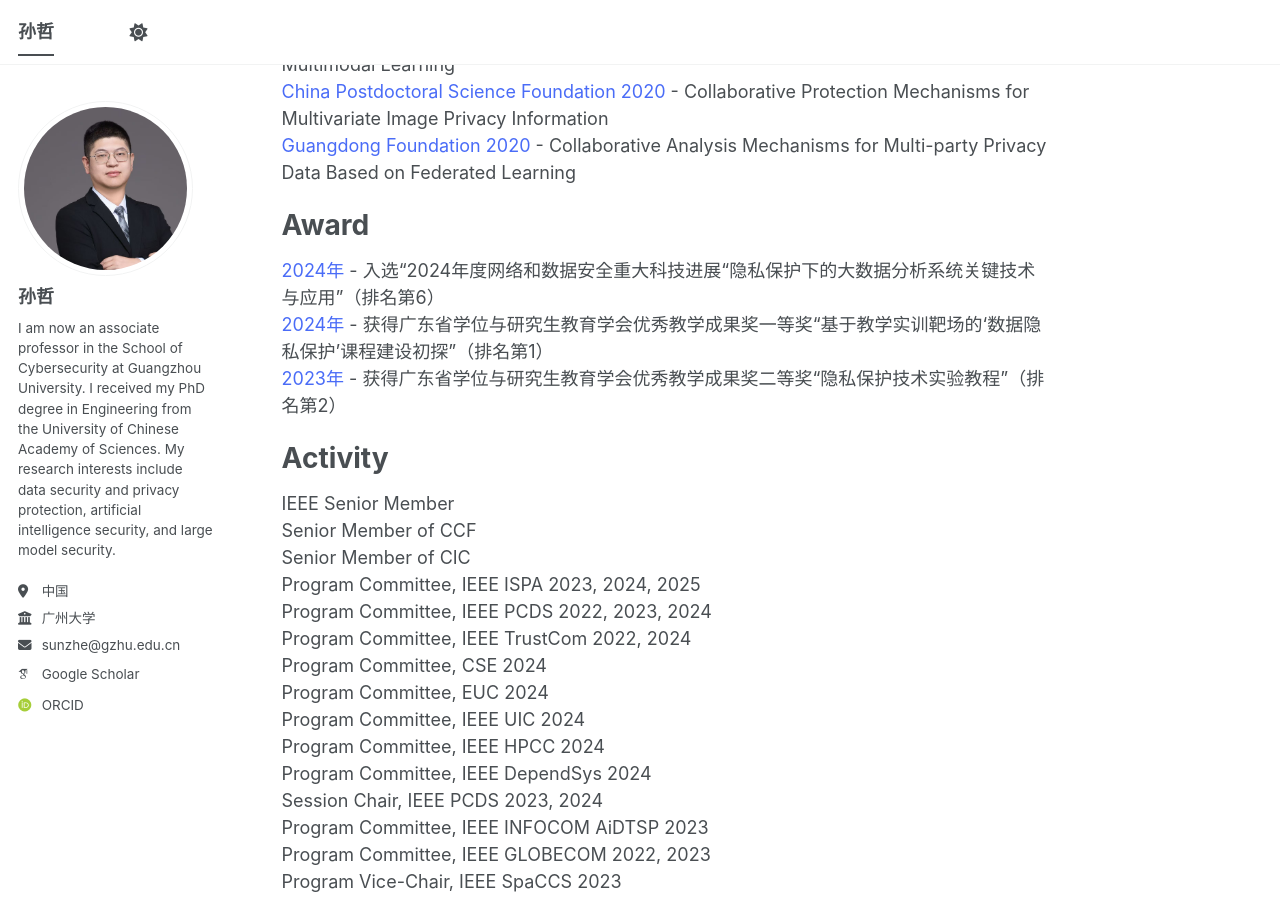
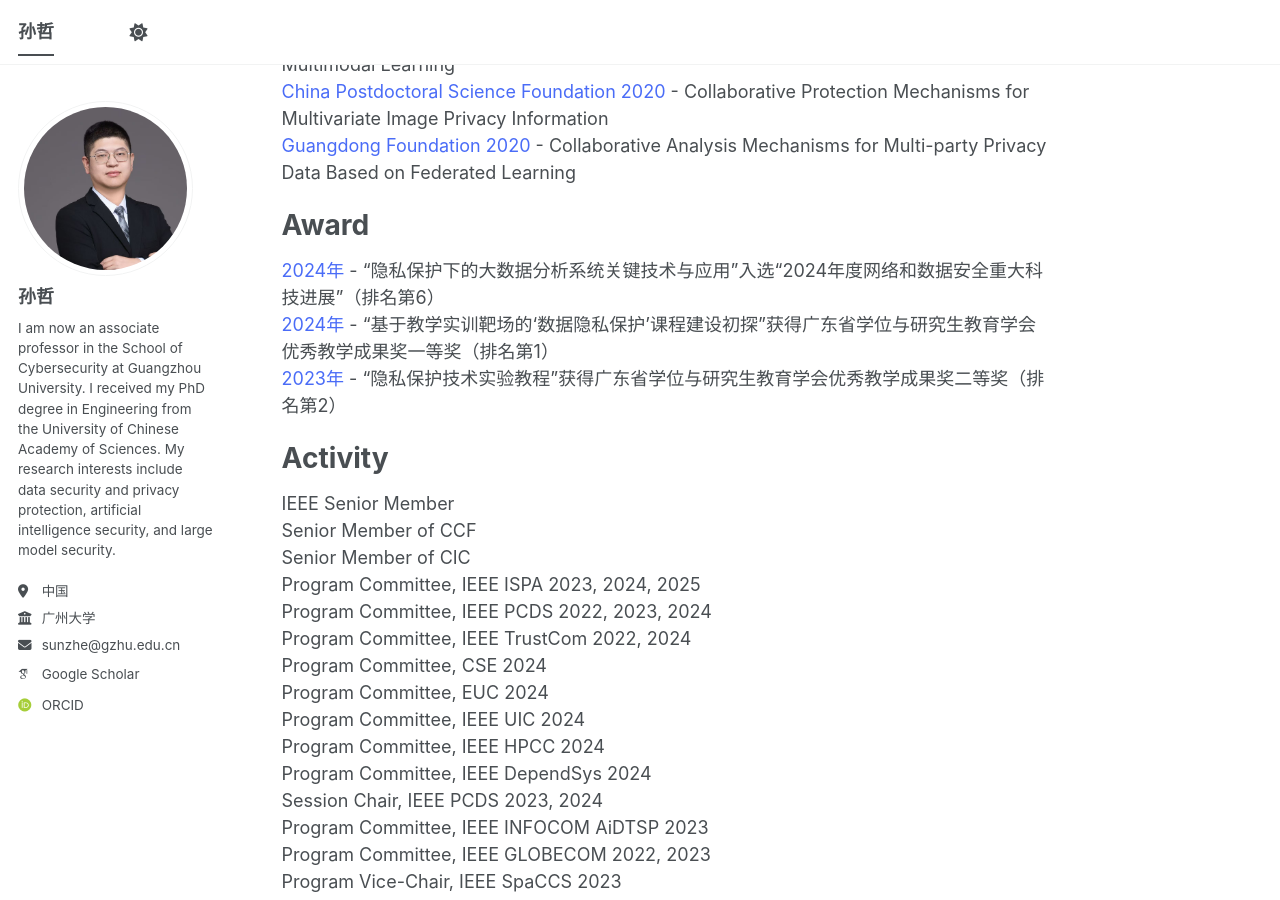
Before and after one commit to ZheSun208/ZheSun208.github.io, a Jekyll site: the page built from _pages/about.md, in a window 1280 px wide and 900 px high, scrolled down 1625 px. Built offline with Jekyll 4.4.1, drawn with Linux system fonts in a browser that asks for light colours; some web fonts are replaced; a script bundle is joined from its source files by our own code; library files that are not in the unit come from our copies.

Commit message:
Update about.md

```diff
--- a/_pages/about.md
+++ b/_pages/about.md
@@ -52,18 +52,11 @@
 <span style="color:#4a6cf7;">China Postdoctoral Science Foundation 2020</span> - Collaborative Protection Mechanisms for Multivariate Image Privacy Information
 <span style="color:#4a6cf7;">Guangdong Foundation 2020</span> - Collaborative Analysis Mechanisms for Multi-party Privacy Data Based on Federated Learning
 
-
-
-
-
-
 Award
 ======
-<span style="color:#4a6cf7;">2024年</span> - 入选“2024年度网络和数据安全重大科技进展“隐私保护下的大数据分析系统关键技术与应用”（排名第6）
-<span style="color:#4a6cf7;">2024年</span> - 获得广东省学位与研究生教育学会优秀教学成果奖一等奖“基于教学实训靶场的‘数据隐私保护’课程建设初探”（排名第1）
-<span style="color:#4a6cf7;">2023年</span> - 获得广东省学位与研究生教育学会优秀教学成果奖二等奖“隐私保护技术实验教程”（排名第2）
-
-
+<span style="color:#4a6cf7;">2024年</span> - “隐私保护下的大数据分析系统关键技术与应用”入选“2024年度网络和数据安全重大科技进展”（排名第6）
+<span style="color:#4a6cf7;">2024年</span> - “基于教学实训靶场的‘数据隐私保护’课程建设初探”获得广东省学位与研究生教育学会优秀教学成果奖一等奖（排名第1）
+<span style="color:#4a6cf7;">2023年</span> - “隐私保护技术实验教程”获得广东省学位与研究生教育学会优秀教学成果奖二等奖（排名第2）
 
 Activity
 ======
```
